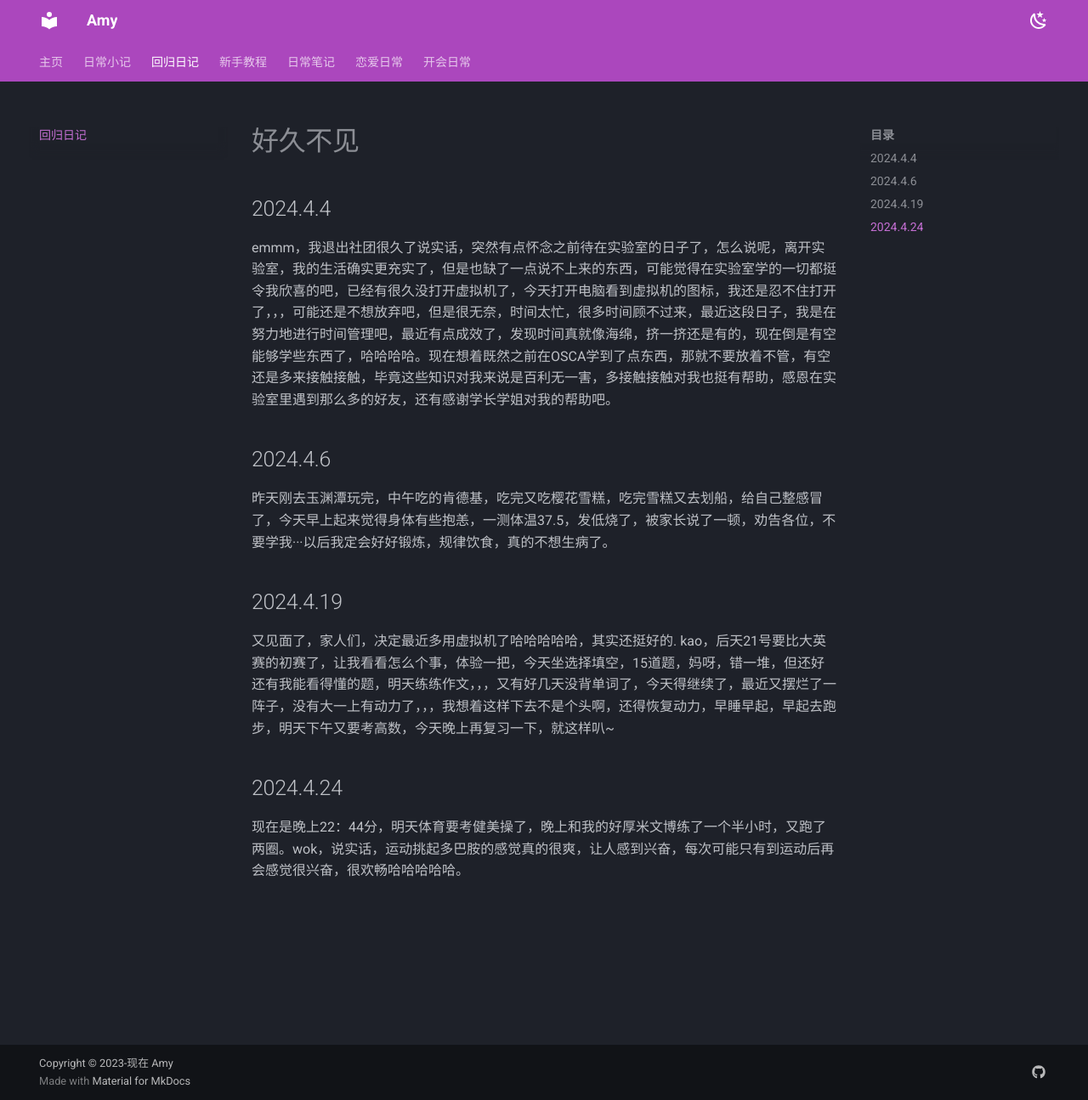
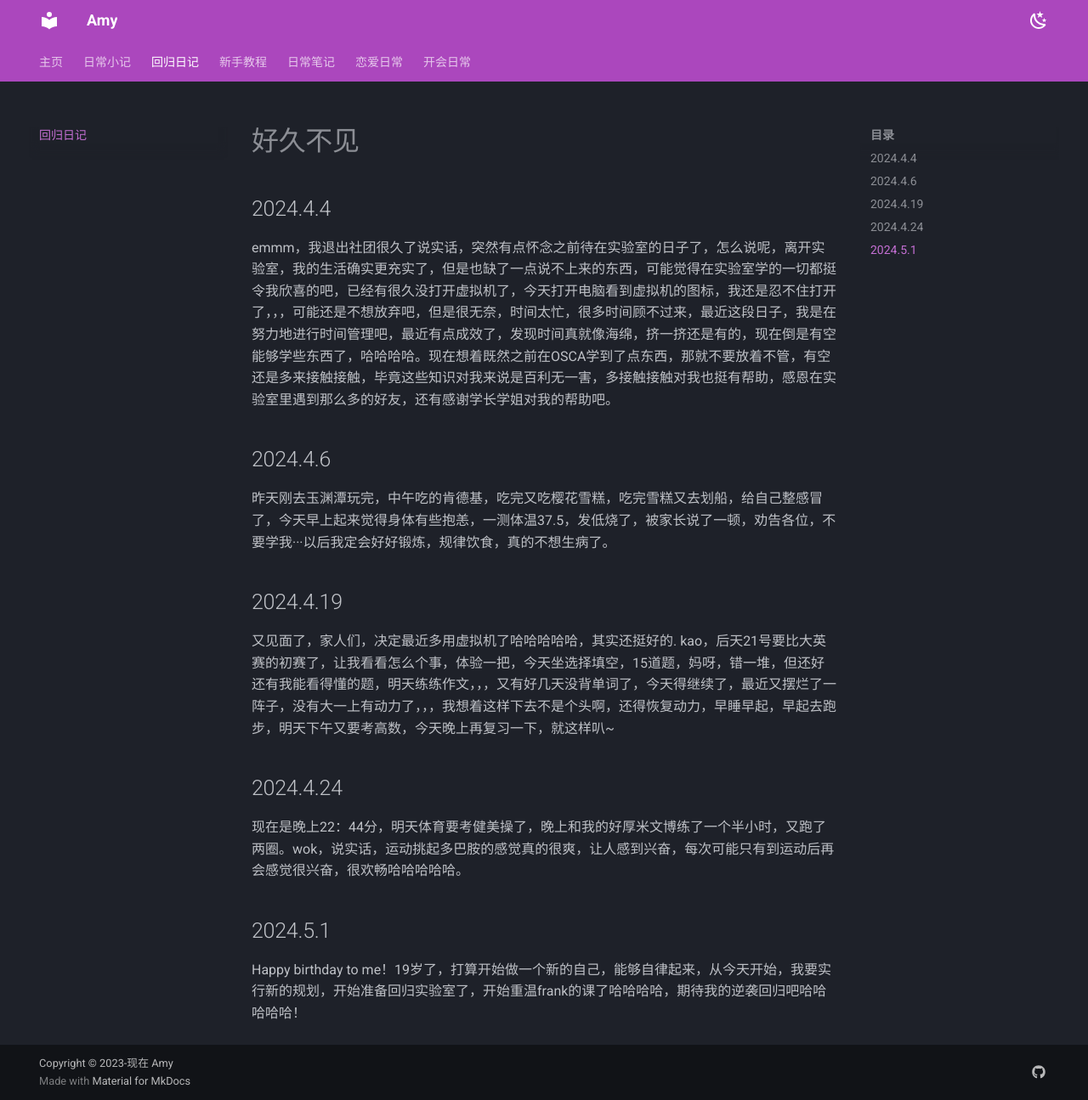
Before and after one commit to AmyWang5/Amyhhh-blog, an MkDocs documentation site: the page built from docs/AMY4/comback.md, in a window 1280 px wide and 1295 px high. Shown: the whole window at 85% size. Built offline with MkDocs 1.6.1 and Material for MkDocs 9.7.7, drawn with Linux system fonts in a browser that asks for light colours.

Commit message:
2024-05-01_22:03:24 update

```diff
--- a/docs/AMY4/comback.md
+++ b/docs/AMY4/comback.md
@@ -15,3 +15,7 @@ emmm，我退出社团很久了说实话，突然有点怀念之前待在实验
 ## 2024.4.24
 
 现在是晚上22：44分，明天体育要考健美操了，晚上和我的好厚米文博练了一个半小时，又跑了两圈。wok，说实话，运动挑起多巴胺的感觉真的很爽，让人感到兴奋，每次可能只有到运动后再会感觉很兴奋，很欢畅哈哈哈哈哈。
+
+## 2024.5.1
+
+Happy birthday to me！19岁了，打算开始做一个新的自己，能够自律起来，从今天开始，我要实行新的规划，开始准备回归实验室了，开始重温frank的课了哈哈哈哈，期待我的逆袭回归吧哈哈哈哈哈！
```
